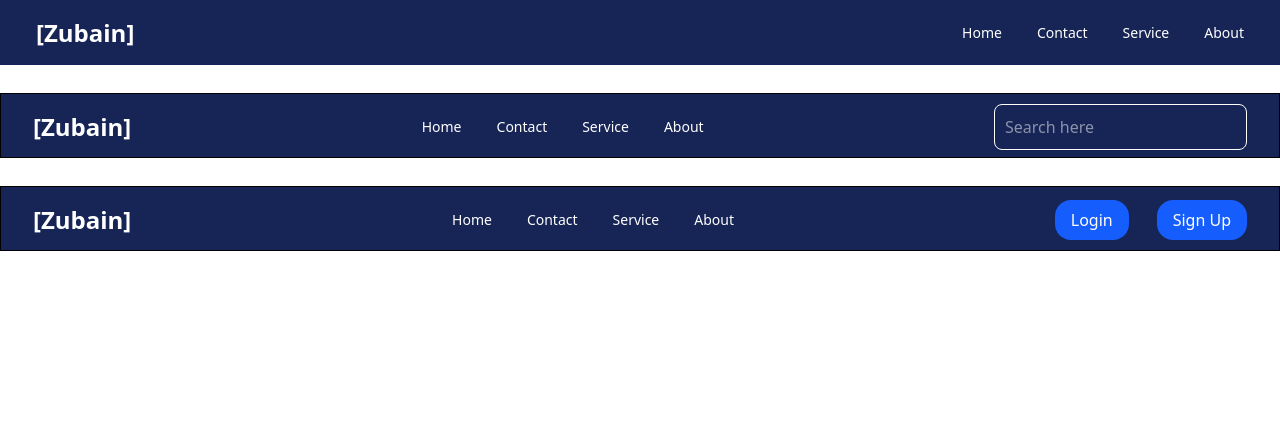
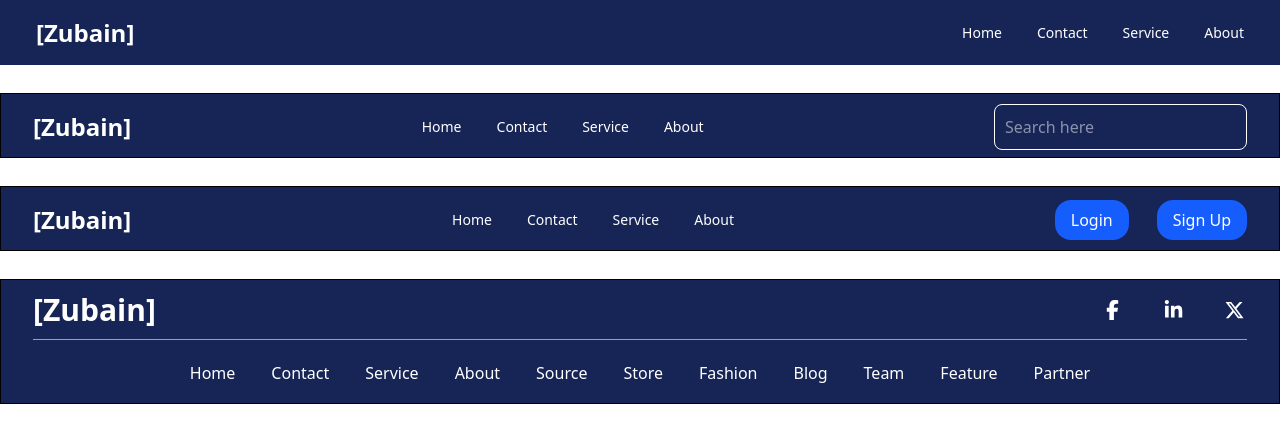
Before and after one commit to Zubain-Nadeem/react-prebuilt-components, a React (Vite) app: page / in a window 1280 px wide. Shown: the top 442 px of the page. Built offline with nearby package versions, Linux system fonts and the light colour scheme.

Commit message:
Four header compelted

```diff
--- a/package.json
+++ b/package.json
@@ -13,6 +13,7 @@
     "@tailwindcss/vite": "^4.1.11",
     "react": "^19.1.0",
     "react-dom": "^19.1.0",
+    "react-icons": "^5.5.0",
     "tailwindcss": "^4.1.11"
   },
   "devDependencies": {
--- a/src/Components/Headers/Header.jsx
+++ b/src/Components/Headers/Header.jsx
@@ -1,4 +1,10 @@
 import React from 'react'
+// Header top section icons
+import { FaFacebookF } from "react-icons/fa6";
+import { FaLinkedinIn } from "react-icons/fa";
+import { FaXTwitter } from "react-icons/fa6";
+
+
 
 const Header = () => {
     return (
@@ -51,7 +57,7 @@ const Header = () => {
             {/* Header with searchbar */}
 
             {/* Header with CTA Button */}
-<div className='border border-black mt-7 w-full h-[65px] bg-blue-950'>
+            <div className='border border-black mt-7 w-full h-[65px] bg-blue-950'>
                 <header className='w-[95%] h-[65px] mx-auto text-white flex items-center justify-between'>
                     <h1 className='text-2xl font-semibold '>[Zubain]</h1>
 
@@ -64,10 +70,10 @@ const Header = () => {
                         </ul>
                     </nav>
 
-                        <div className='flex items-center gap-7'>
-                            <button className='border-none cursor-pointer hover:bg-blue-500 transition duration-200 ease-in-out px-4 py-2 rounded-2xl text-normal bg-blue-600 outline-none'>Login</button>
-                            <button className='border-none cursor-pointer hover:bg-blue-500 transition duration-200 ease-in-out px-4 py-2 rounded-2xl text-normal bg-blue-600 outline-none'>Sign Up</button>
-                        </div>
+                    <div className='flex items-center gap-7'>
+                        <button className='border-none cursor-pointer hover:bg-blue-500 transition duration-200 ease-in-out px-4 py-2 rounded-2xl text-normal bg-blue-600 outline-none'>Login</button>
+                        <button className='border-none cursor-pointer hover:bg-blue-500 transition duration-200 ease-in-out px-4 py-2 rounded-2xl text-normal bg-blue-600 outline-none'>Sign Up</button>
+                    </div>
                 </header>
 
             </div>
@@ -75,6 +81,43 @@ const Header = () => {
 
             {/* Header with CTA Button */}
 
+            {/* Header wiht Top Section */}
+
+            <div className='border border-black mt-7 h-[125px] bg-blue-950 text-white flex flex-col justify-between'>
+                <div className='border-b border-slate-400 w-[95%] mx-auto flex items-center justify-between h-[60px] py-4.5'>
+
+
+                    <h1 className='text-3xl font-semibold '>[Zubain]</h1>
+
+
+                    <div className=' h-[60px] flex gap-9  items-center justify-center'>
+                        <FaFacebookF className='cursor-pointer   hover:bg-blue-600 w-[25px] h-[20px] transition duration-300 ease-in-out' />
+                        <FaLinkedinIn className='cursor-pointer   hover:bg-blue-600 w-[25px] h-[20px] transition duration-300 ease-in-out' />
+                        <FaXTwitter className='cursor-pointer   hover:bg-black w-[25px] h-[20px] transition duration-300 ease-in-out' />
+                    </div>
+                </div>
+
+
+                <nav className=' w-[95%] mx-auto h-[60px] flex justify-center items-center'>
+                    <ul className='flex gap-9'>
+                        <li><a href="#" className='hover:text-blue-300 transition duration-300 ease-in-out'>Home</a></li>
+                        <li><a href="#" className='hover:text-blue-300 transition duration-300 ease-in-out'>Contact</a></li>
+                        <li><a href="#" className='hover:text-blue-300 transition duration-300 ease-in-out'>Service</a></li>
+                        <li><a href="#" className='hover:text-blue-300 transition duration-300 ease-in-out'>About</a></li>
+                        <li><a href="#" className='hover:text-blue-300 transition duration-300 ease-in-out'>Source</a></li>
+                        <li><a href="#" className='hover:text-blue-300 transition duration-300 ease-in-out'>Store</a></li>
+                        <li><a href="#" className='hover:text-blue-300 transition duration-300 ease-in-out'>Fashion</a></li>
+                        <li><a href="#" className='hover:text-blue-300 transition duration-300 ease-in-out'>Blog</a></li>
+                        <li><a href="#" className='hover:text-blue-300 transition duration-300 ease-in-out'>Team</a></li>
+                        <li><a href="#" className='hover:text-blue-300 transition duration-300 ease-in-out'>Feature</a></li>
+                        <li><a href="#" className='hover:text-blue-300 transition duration-300 ease-in-out'>Partner</a></li>
+                    </ul>
+                </nav>
+
+
+            </div>
+            {/* Header wiht Top Section */}
+
         </div>
     )
 }
```
Also changed, not shown: 1 other file (tests, documents, lock files or other folders).
